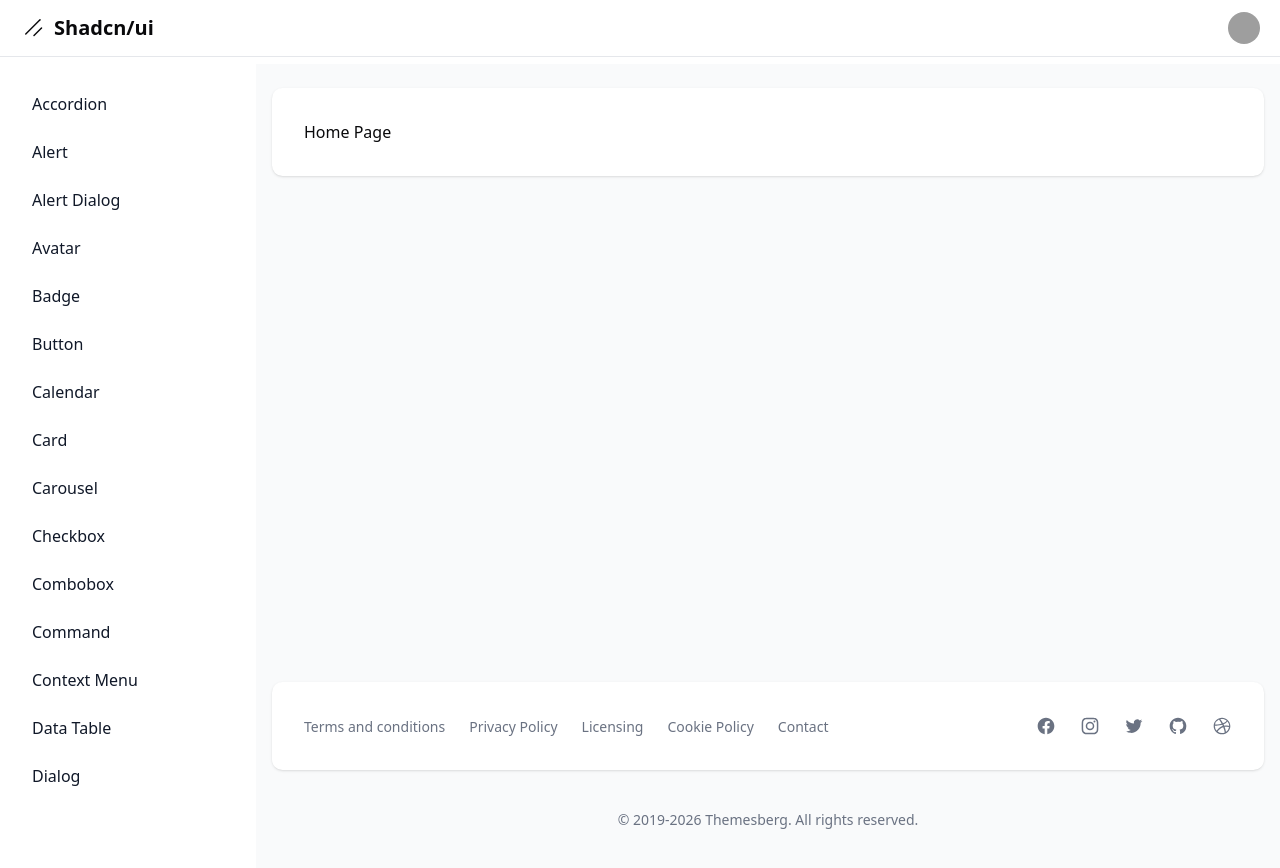
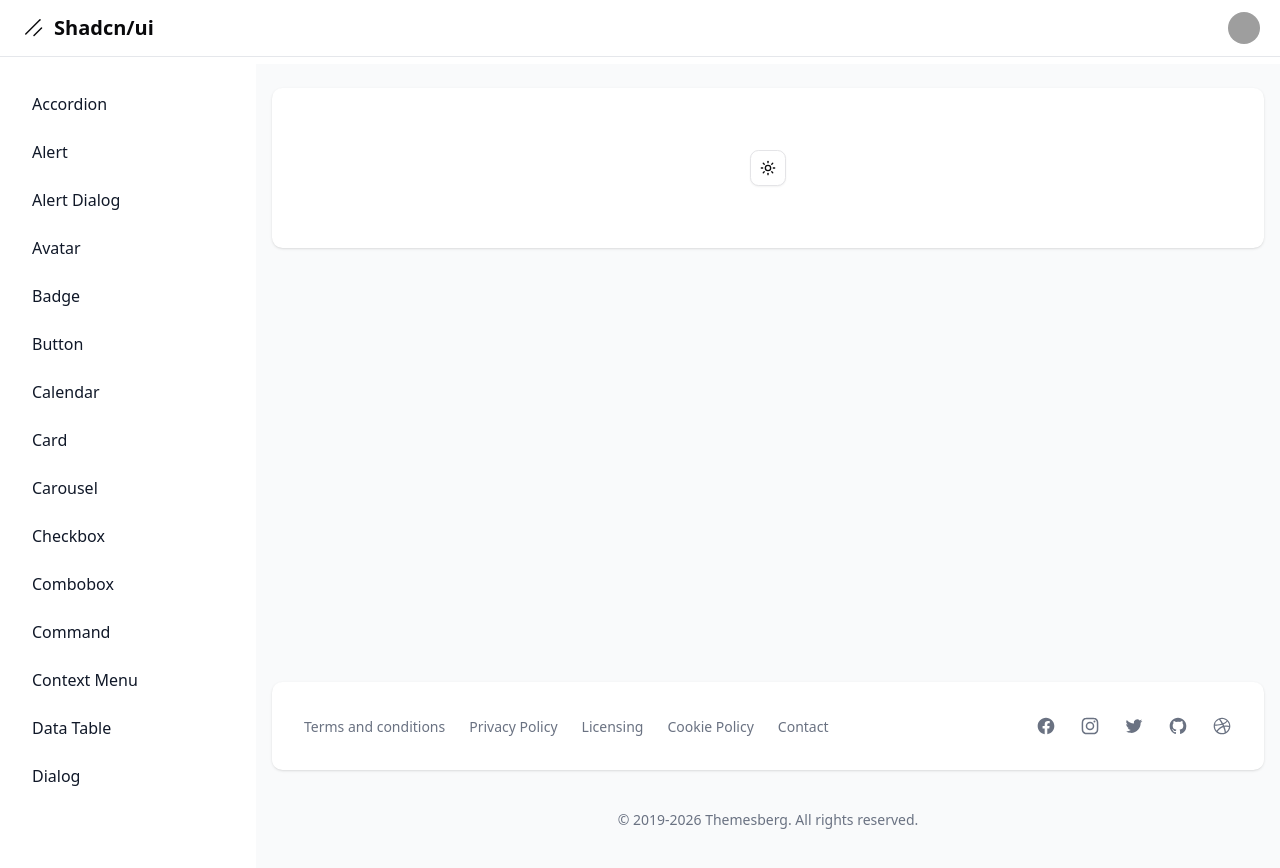
Before and after one commit to dieginin/curso_shadcn, a Next.js app: page /dashboard/theme in a window 1280 px wide. Built offline with nearby package versions, Linux system fonts and the light colour scheme; grey boxes are pictures that could not be loaded.

Commit message:
feat: implement theme toggle functionality with dropdown menu and create ThemeProvider component

```diff
--- a/app/dashboard/theme/page.tsx
+++ b/app/dashboard/theme/page.tsx
@@ -1,7 +1,29 @@
+"use client"
+
+import { DropdownMenu, DropdownMenuContent, DropdownMenuItem, DropdownMenuTrigger } from "@/components/ui/dropdown-menu"
+import { Moon, Sun } from "lucide-react"
+
+import { Button } from "@/components/ui/button"
+import { useTheme } from "next-themes"
+
 export default function Page() {
+  const { setTheme } = useTheme()
   return (
-    <div>
-      <h1>Home Page</h1>
+    <div className='flex items-center justify-center h-24'>
+      <DropdownMenu>
+        <DropdownMenuTrigger asChild>
+          <Button variant='outline' size='icon'>
+            <Sun className='h-[1.2rem] w-[1.2rem] scale-100 rotate-0 transition-all dark:scale-0 dark:-rotate-90' />
+            <Moon className='absolute h-[1.2rem] w-[1.2rem] scale-0 rotate-90 transition-all dark:scale-100 dark:rotate-0' />
+            <span className='sr-only'>Toggle theme</span>
+          </Button>
+        </DropdownMenuTrigger>
+        <DropdownMenuContent align='end'>
+          <DropdownMenuItem onClick={() => setTheme("light")}>Light</DropdownMenuItem>
+          <DropdownMenuItem onClick={() => setTheme("dark")}>Dark</DropdownMenuItem>
+          <DropdownMenuItem onClick={() => setTheme("system")}>System</DropdownMenuItem>
+        </DropdownMenuContent>
+      </DropdownMenu>
     </div>
   )
 }
--- a/app/layout.tsx
+++ b/app/layout.tsx
@@ -3,6 +3,7 @@
 import { Geist, Geist_Mono } from "next/font/google"
 
 import type { Metadata } from "next"
+import { ThemeProvider } from "@/components/theme-provider"
 import { Toaster } from "@/components/ui/sonner"
 
 const geistSans = Geist({
@@ -26,10 +27,12 @@
   children: React.ReactNode
 }>) {
   return (
-    <html lang='en'>
+    <html lang='en' suppressHydrationWarning>
       <body className={`${geistSans.variable} ${geistMono.variable} antialiased`}>
-        {children}
-        <Toaster />
+        <ThemeProvider attribute='class' defaultTheme='system' enableSystem>
+          {children}
+          <Toaster />
+        </ThemeProvider>
       </body>
     </html>
   )
--- /dev/null
+++ b/components/theme-provider.tsx
@@ -0,0 +1,9 @@
+"use client"
+
+import * as React from "react"
+
+import { ThemeProvider as NextThemesProvider } from "next-themes"
+
+export function ThemeProvider({ children, ...props }: React.ComponentProps<typeof NextThemesProvider>) {
+  return <NextThemesProvider {...props}>{children}</NextThemesProvider>
+}
```
